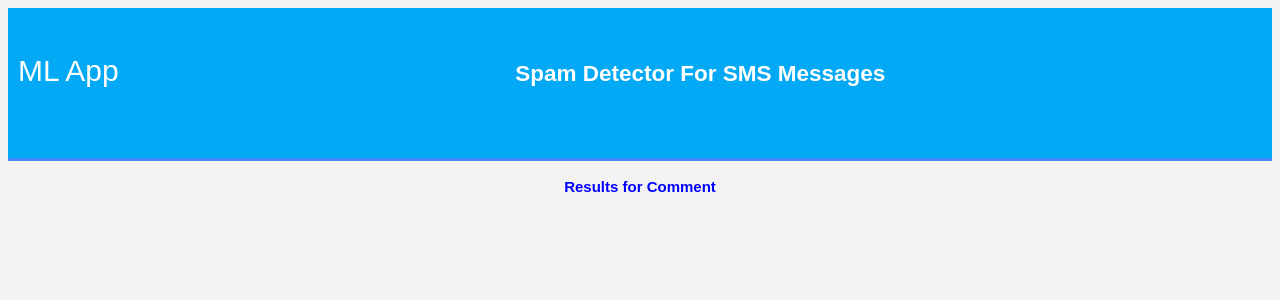
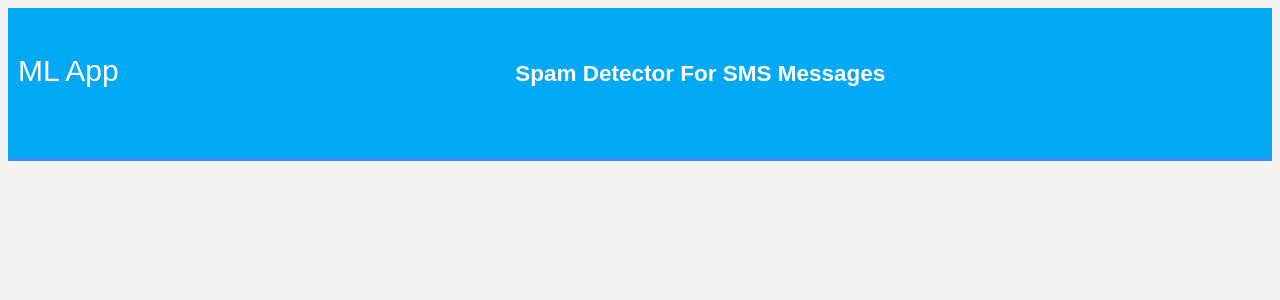
Before and after one commit to Andybrizt/SMSde, a Flask app: template templates/result.html in a window 1280 px wide. Shown: the top 300 px of the page. Run offline with Flask 2, Linux system fonts and the light colour scheme; the template is opened without the code that fills it, so the values that code supplies are empty; parts of the project's set-up code (start-up, migrations or seed data) failed here and were passed over.

Commit message:
add file

```diff
--- a/requirements.txt
+++ b/requirements.txt
@@ -1,2 +1,7 @@
 Flask
 gunicorn
+pandas
+gunicorn
+xgboost
+sklearn
+pickle
--- a/templates/result.html
+++ b/templates/result.html
@@ -15,7 +15,7 @@
 
 	</div>
 	</header>
-	<p style="color:blue;font-size:20;text-align: center;"><b>Results for Comment</b></p>
+	<p style="color:blue;font-size:20;text-align: center;"></p>
 	<div class="results">
 
 
@@ -23,7 +23,7 @@
 	{% if prediction == 1%}
 	<h2 style="color:red;">Spam</h2>
 	{% elif prediction == 0%}
-	<h2 style="color:blue;">Not a Spam (It is a Ham)</h2>
+	<h2 style="color:blue;">Not a spam</h2>
 	{% endif %}
 
 	</div>
```
Also changed, not shown: 1 other file.
